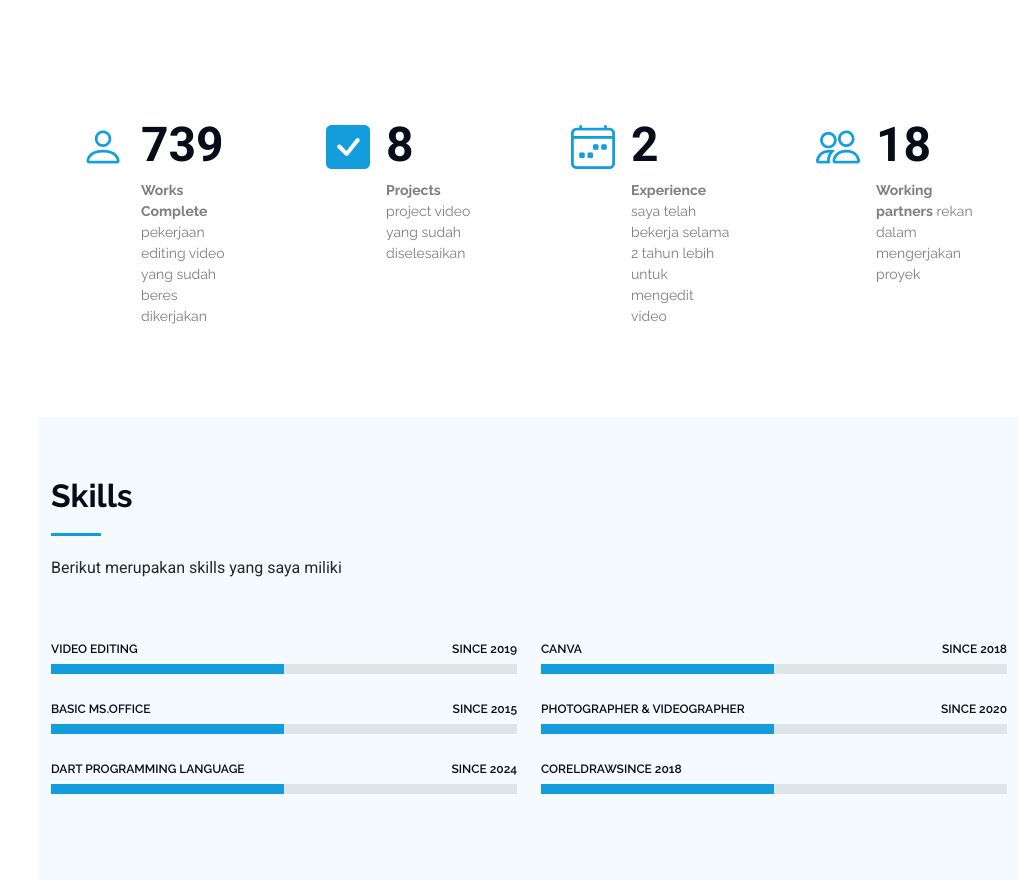
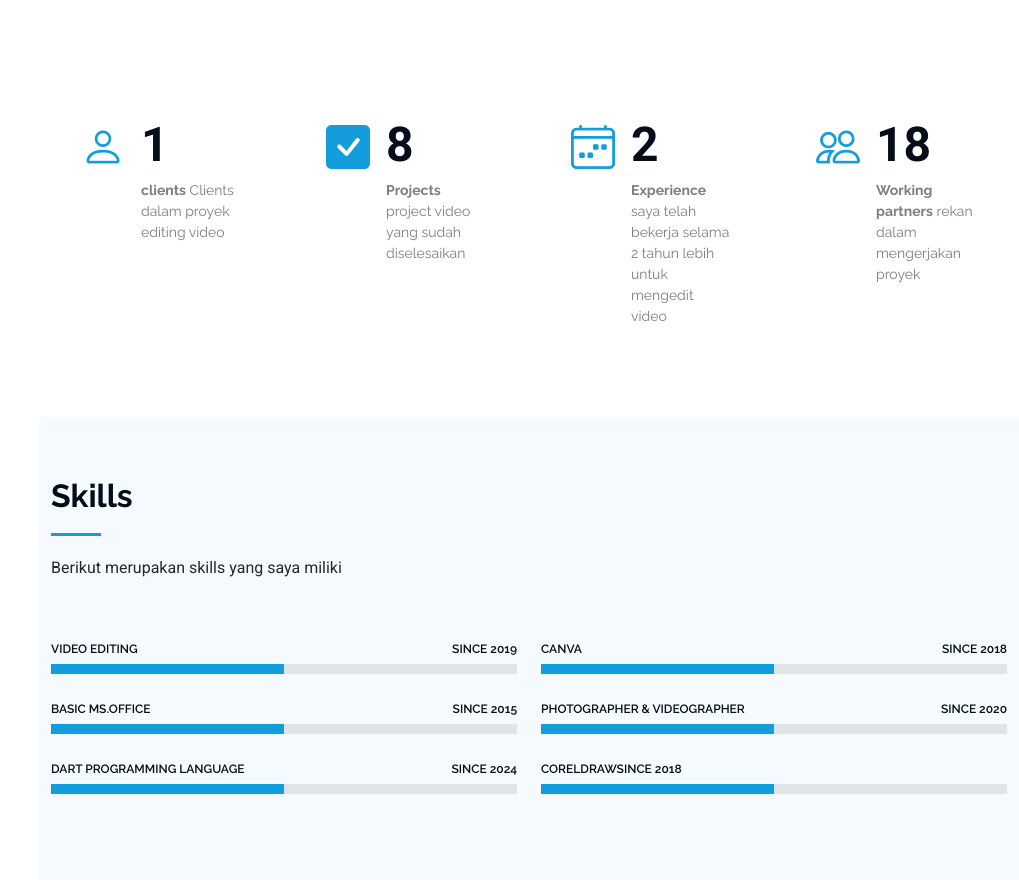
Before and after one commit to StevJ02/StevJ02.github.io, a plain HTML site: page index.html in a window 1280 px wide. Shown: the part 1500-2383 px from the top of the page, without its empty margins (261-1280 px from the left). Drawn offline with Linux system fonts and the light colour scheme.

Commit message:
update
typo

```diff
--- a/index.html
+++ b/index.html
@@ -159,8 +159,8 @@
           <div class="col-lg-3 col-md-6">
             <div class="stats-item">
               <i class="bi bi-person"></i>
-              <span data-purecounter-start="0" data-purecounter-end="739" data-purecounter-duration="1" class="purecounter"></span>
-              <p><strong>Works Complete</strong> <span>pekerjaan editing video yang sudah beres dikerjakan</span></p>
+              <span data-purecounter-start="0" data-purecounter-end="1" data-purecounter-duration="1" class="purecounter"></span>
+              <p><strong>clients</strong> <span>Clients dalam proyek editing video</span></p>
             </div>
           </div><!-- End Stats Item -->
 
```
